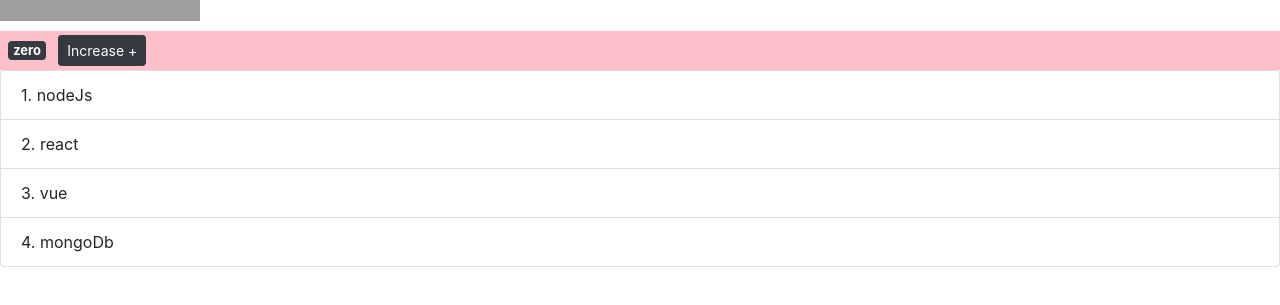
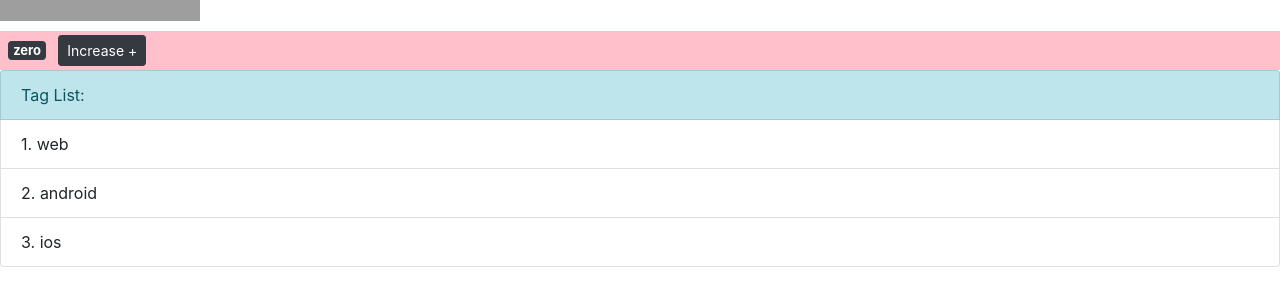
Before and after one commit to firmanjabar/Learn-React-JS, a React (Create React App) app in the folder Mastering React - Mosh Hamedeni/counter-app/: page / in a window 1280 px wide. Shown: the part 179-484 px from the top of the page. Built offline with nearby package versions, Linux system fonts and the light colour scheme; grey boxes are pictures that could not be loaded.

Commit message:
:rocket: 9- Conditional Rendering

```diff
--- a/Mastering React - Mosh Hamedeni/counter-app/src/components/counter.jsx
+++ b/Mastering React - Mosh Hamedeni/counter-app/src/components/counter.jsx
@@ -4,7 +4,7 @@ class Counter extends Component {
   state = {
     count: 0,
     imgUrl: "https://picsum.photos/200",
-    tags: ["nodeJs", "react", "vue", "mongoDb"]
+    tags: ["web", "android", "ios"]
   };
 
   styles = {
@@ -23,14 +23,33 @@ class Counter extends Component {
           <button className="btn btn-dark btn-sm m-1">Increase +</button>
         </div>
         <ul className="list-group">
-          {this.state.tags.map((tag, index) => (
-            <li className="list-group-item" key={index}>
-              {index + 1}. {tag}
+          {this.state.tags.length === 0 ? (
+            <li className="list-group-item list-group-item-info">
+              Please create a new Tag!
             </li>
-          ))}
+          ) : (
+            <li className="list-group-item list-group-item-info">Tag List:</li>
+          )}
+          {this.renderList()}
         </ul>
       </React.Fragment>
     );
+  }
+
+  renderList() {
+    if (this.state.tags.length === 0) {
+      return (
+        <li className="list-group-item list-group-item-danger">
+          There is no item tags
+        </li>
+      );
+    }
+
+    return this.state.tags.map((tag, index) => (
+      <li className="list-group-item" key={index}>
+        {index + 1}. {tag}
+      </li>
+    ));
   }
 
   getBadgeClasses() {
```
Also changed, not shown: 1 other file (tests, documents, lock files or other folders).
